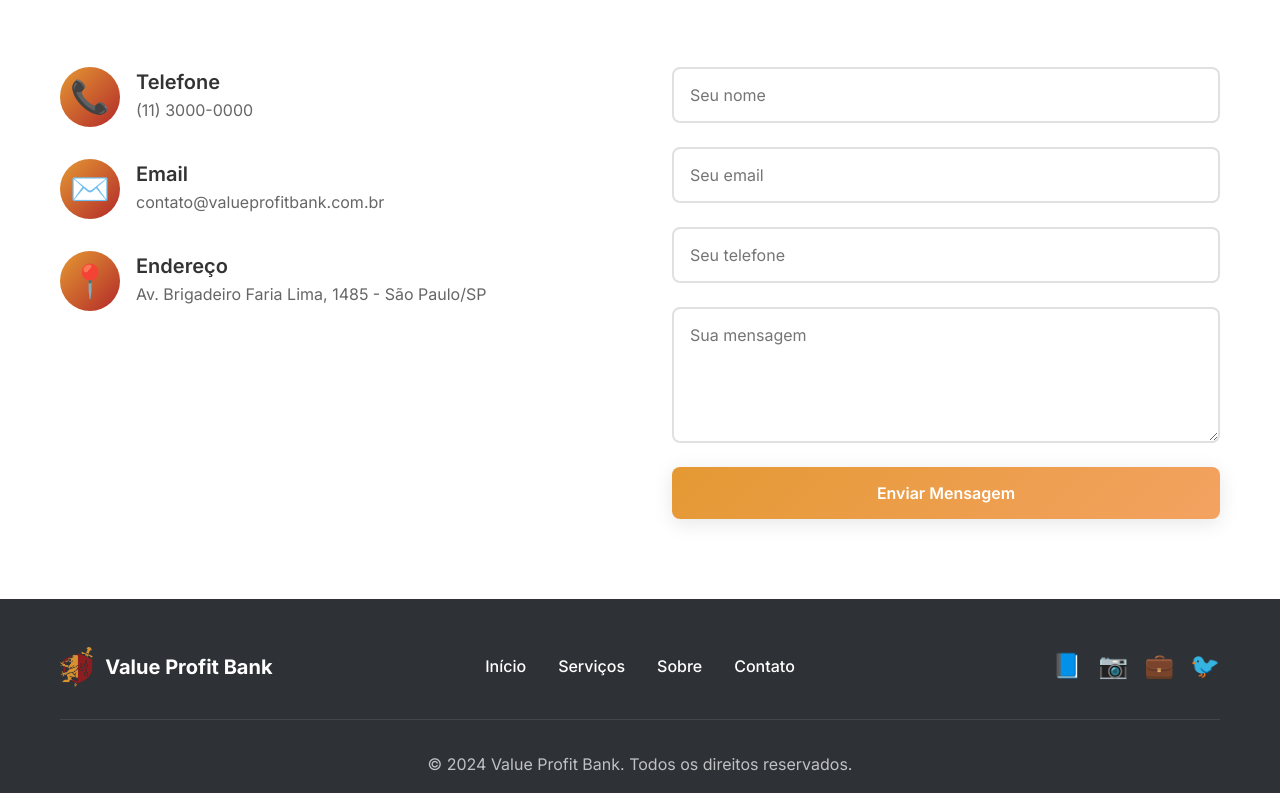
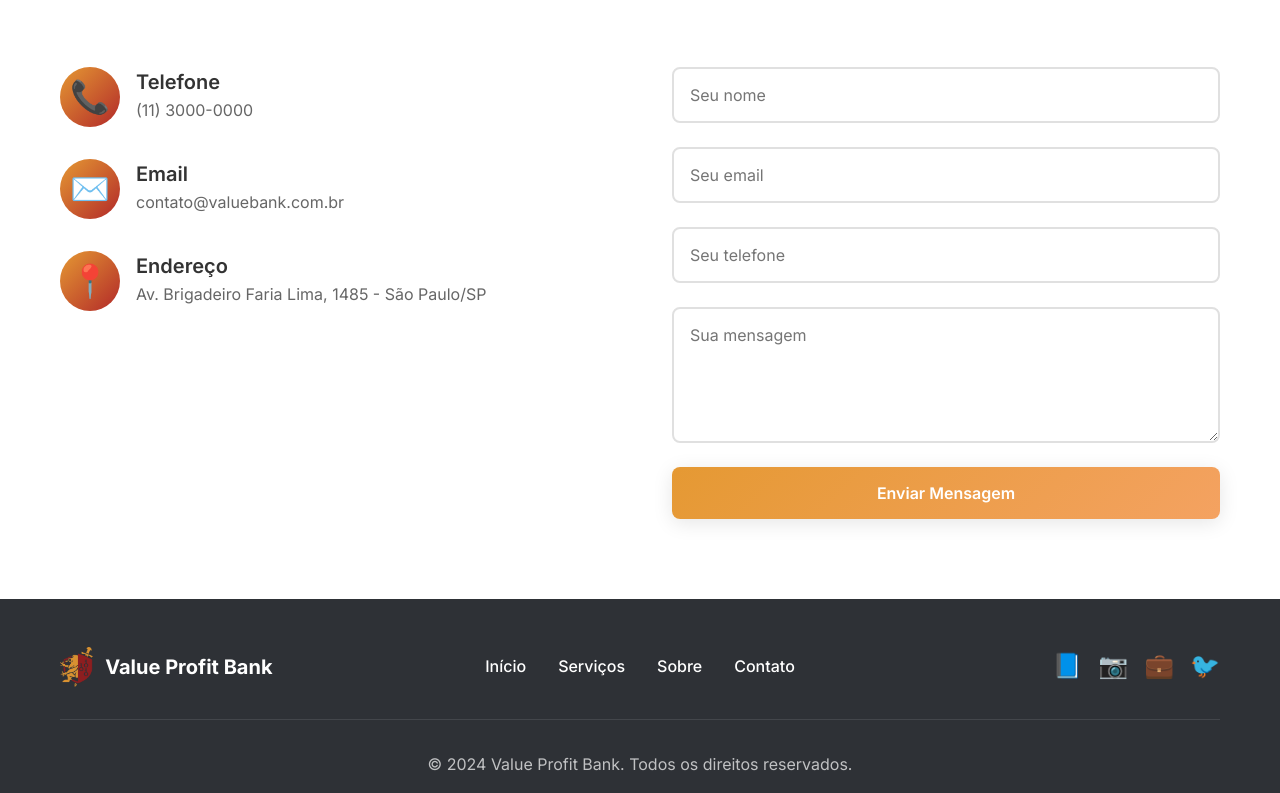
Before and after one commit to sistemasidib/SiteValue, a React (Vite) app: page / in a window 1280 px wide. Shown: the part 2606-3399 px from the top of the page. Built offline with nearby package versions, Linux system fonts and the light colour scheme.

Commit message:
fix email

```diff
--- a/src/App.tsx
+++ b/src/App.tsx
@@ -248,7 +248,7 @@ function App() {
                 <div className="contact-icon">✉️</div>
                 <div>
                   <h4>Email</h4>
-                  <p>contato@valueprofitbank.com.br</p>
+                  <p>contato@valuebank.com.br</p>
                 </div>
               </div>
 
```
